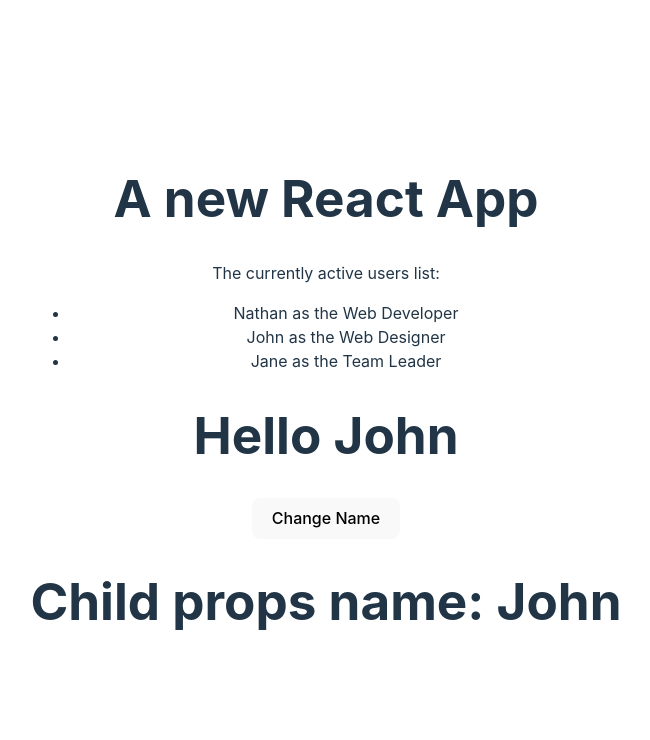
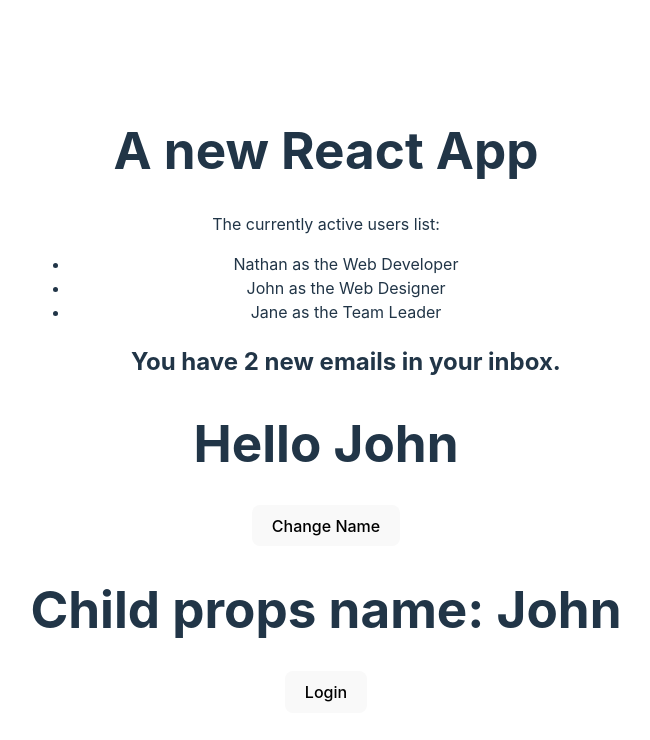
Before and after one commit to maikynata/Next.js-React-practice, a React (Vite) app in the folder react-app/: page / in a window 1280 px wide. Shown: the top 740 px of the page, without its empty margins (314-964 px from the left). Built offline with nearby package versions, Linux system fonts and the light colour scheme.

Commit message:
inline render with ternary and

```diff
--- a/react-app/src/App.jsx
+++ b/react-app/src/App.jsx
@@ -3,13 +3,22 @@ import './App.css'
 import './ParentComponent'
 import ParentComponent from './ParentComponent'
 
-function App() {
+function App(props) {
 
   const users = [
     { id: 1, name: 'Nathan', role: 'Web Developer' },
     { id: 2, name: 'John', role: 'Web Designer' },
     { id: 3, name: 'Jane', role: 'Team Leader' },
   ]
+
+  const { user } = props
+  const newEmails = 2
+
+  let button = <button>Login</button>
+
+  if (user) {
+    button = <button>Logout</button>
+  }
 
   return (
     <>
@@ -27,8 +36,14 @@ function App() {
           )
         })
       }
+      {newEmails > 0 &&
+        <h2>
+          You have {newEmails} new emails in your inbox.
+        </h2>
+      }
       </ul>
       <ParentComponent/>
+      { user? <button>Logout</button> : <button>Login</button> }
     </>
 
   )
```
